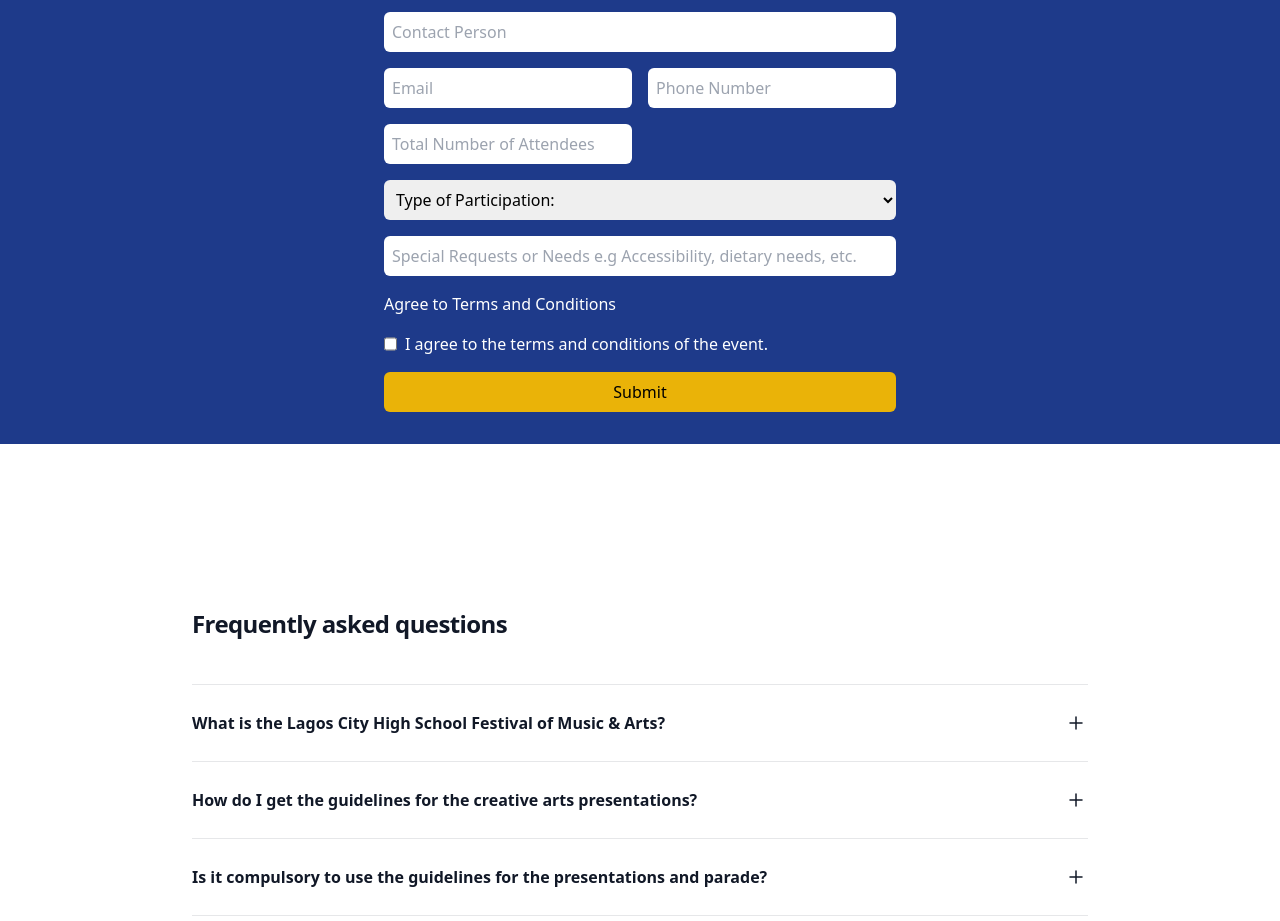
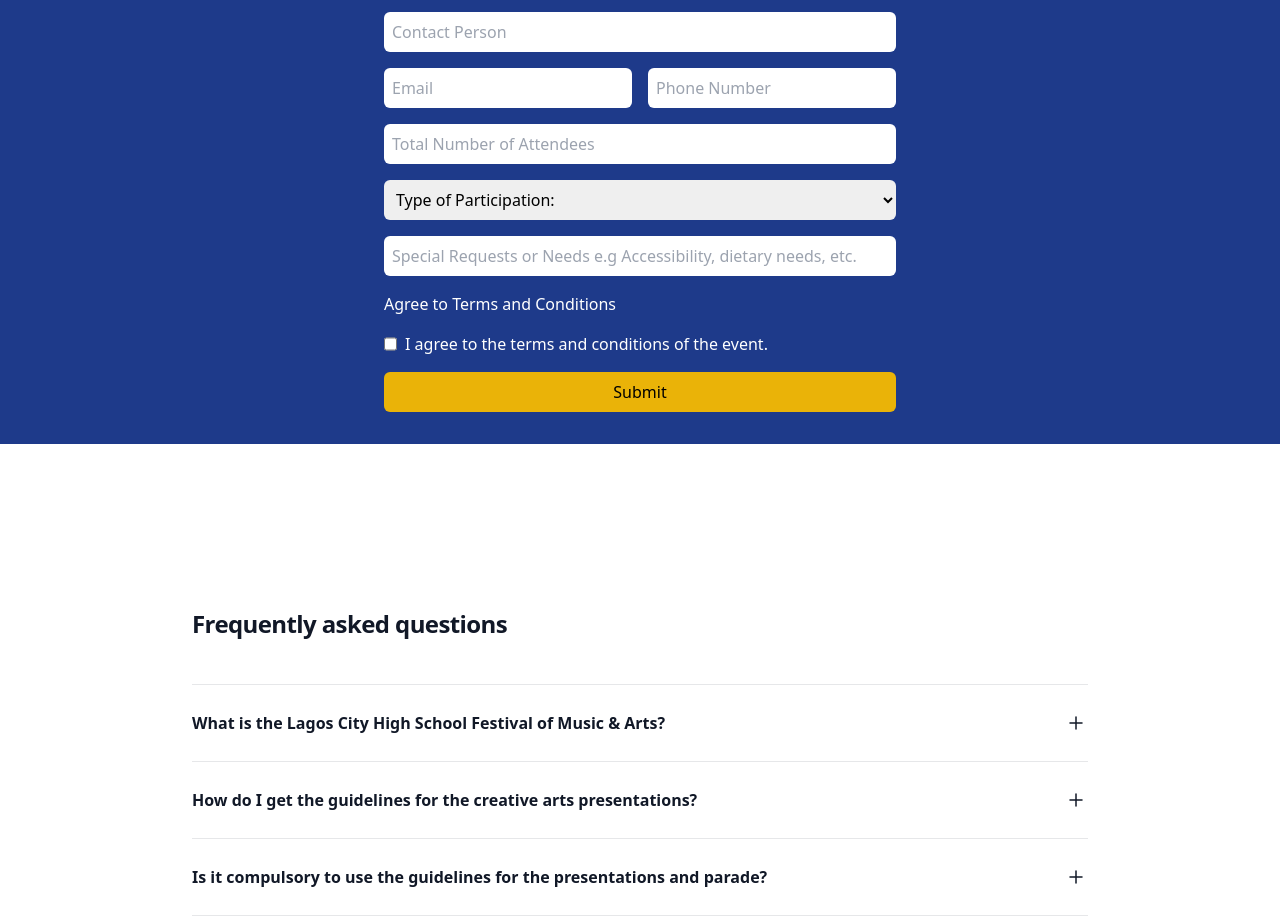
Before and after one commit to salemhe/teens_festival, a React (Create React App) app: page / in a window 1280 px wide. Shown: the part 2540-3461 px from the top of the page. Built offline with nearby package versions, Linux system fonts and the light colour scheme.

Commit message:
adjusted colspan

```diff
--- a/src/components/Registration/Registration.jsx
+++ b/src/components/Registration/Registration.jsx
@@ -130,7 +130,7 @@ const submitSchoolForm = async (e) => {
                <input
                   type="number"
                   placeholder="Total Number of Attendees"
-                  className="p-2 rounded-md text-black sm:col-auto col-span-2"
+                  className="p-2 rounded-md text-black  col-span-2"
                   required
                />
                <select
```
